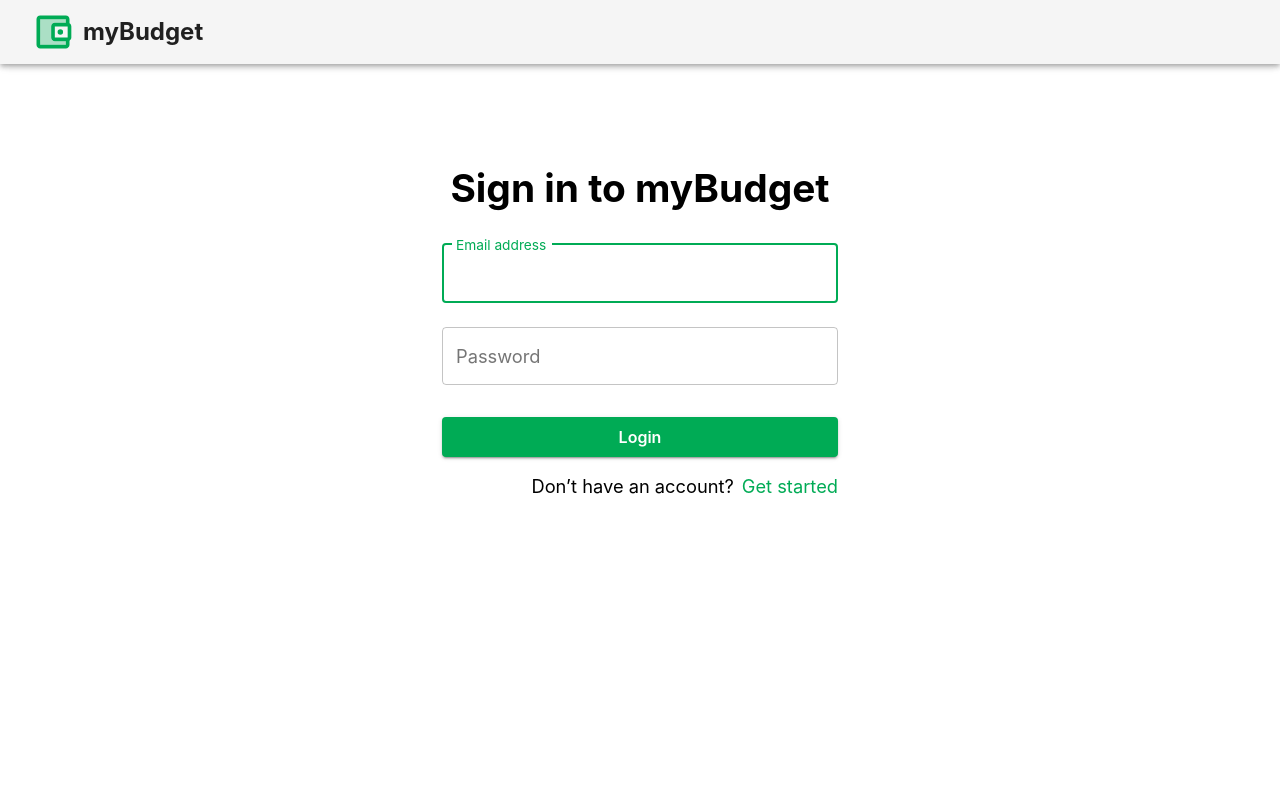
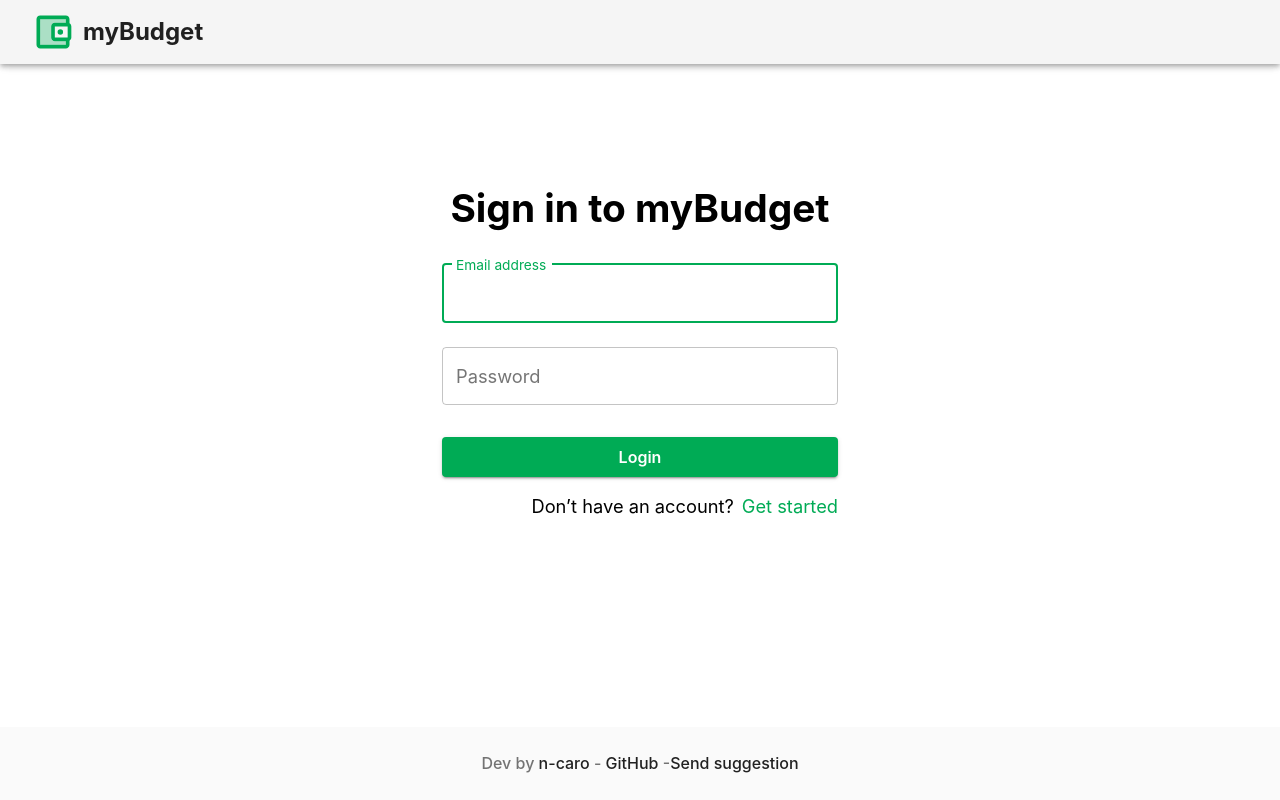
Before and after one commit to n-caro/mybudget-frontend, a React (Create React App) app: page /signin in a window 1280 px wide. Built offline with nearby package versions, Linux system fonts and the light colour scheme; a web font is replaced by a local one.

Commit message:
add Footer

```diff
--- a/src/App.js
+++ b/src/App.js
@@ -9,15 +9,37 @@ import Edit from "pages/Edit";
 import Operations from "pages/Operations";
 import Home from "pages/Home";
 
+
 import Header from "components/Header";
+import Footer from "components/Footer";
 import Container from "@material-ui/core/Container";
+import { makeStyles } from '@material-ui/core/styles';
+
+const useStyles = makeStyles((theme) => ({
+  root: {
+    display: 'flex',
+    flexDirection: 'column',
+    minHeight: '100vh',
+    paddingTop: "120px"
+  },
+  main: {
+    marginTop: theme.spacing(8),
+    marginBottom: theme.spacing(2),
+  },
+  footer: {
+    padding: theme.spacing(3, 2),
+    marginTop: 'auto',
+    backgroundColor:
+      theme.palette.type === 'light' ? theme.palette.grey[50] : theme.palette.grey[800],
+  },
+}));
 
 function App() {
-
+  const classes = useStyles();
   return (
     <Router>
       <UserContextProvider>
-        <div className="App">
+        <div className={classes.root}>
           <Header />
           <Container maxWidth="md">
           <Switch>
@@ -30,6 +52,9 @@ function App() {
             <Route path="*" component={NotFound} />
           </Switch>
           </Container>
+          <footer className={classes.footer}>
+            <Footer />
+          </footer>
         </div>
       </UserContextProvider>
     </Router>
--- /dev/null
+++ b/src/components/Footer/index.js
@@ -0,0 +1,24 @@
+import { Container, Link, Typography } from "@material-ui/core";
+
+export default function Footer() {
+  return (
+    <>
+      <Container maxWidth="md">
+        <Typography color="textSecondary" align="center" variant='subtitle2'>
+          Dev by{" "}
+          <Link
+            href="https://github.com/n-caro"
+            color="textPrimary"
+            target="_blank"
+          >
+            n-caro
+          </Link>{" "}
+          - <Link href="https://github.com/n-caro/mybudget-frontend" color="textPrimary" target="_blank">GitHub</Link> -
+          <Link href="https://github.com/n-caro/mybudget-frontend/issues/new" color="textPrimary" target="_blank">
+            Send suggestion
+          </Link>
+        </Typography>
+      </Container>
+    </>
+  );
+}
```
